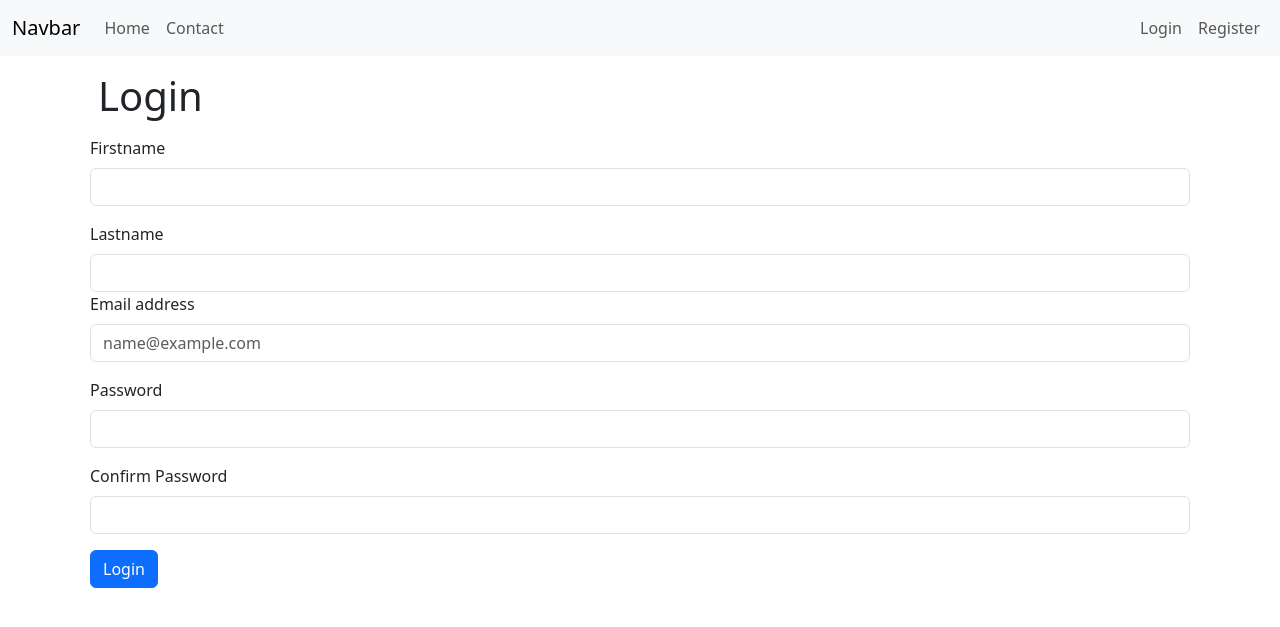
After one commit to alexban14/PHP-MVC_framework, a PHP site: page /login in a window 1280 px wide. The commit adds this page. Shown: the top 627 px of the page. Run offline with PHP 8.4, Linux system fonts and the light colour scheme.

Commit message:
routing, controllers, views fully implemented

```diff
--- /dev/null
+++ b/controllers/AuthController.php
@@ -0,0 +1,27 @@
+<?php
+
+namespace app\controllers;
+
+use app\core\Controller;
+use app\core\Request;
+
+/**
+ * Class AuthController
+ * @author Ban Alexandru <alexandru.ban@gsdgroup.net>
+ * @package app\core
+ **/
+class AuthController extends Controller
+{
+    public function login(Request $request)
+    {
+        $this->setLayout('auth');
+        if ($request->isPost()) return "Handling login";
+        return $this->render('login');
+    }
+
+    public function register(Request $request)
+    {
+        if ($request->isPost()) return "Handling register";
+        return $this->render('register');
+    }
+}
--- a/controllers/SiteController.php
+++ b/controllers/SiteController.php
@@ -30,7 +30,7 @@ class SiteController extends Controller
     {
         $body = $request->getBody();
         echo '<pre>';
-        var_dump($body);
+        print_r($body);
         echo '</pre>';
     }
 }
--- a/core/Application.php
+++ b/core/Application.php
@@ -14,6 +14,7 @@ class Application
     public Request $request;
     public Response $response;
     public static Application $app;
+    public Controller $controller;
 
     public function __construct($rootPath)
     {
@@ -28,4 +29,14 @@ class Application
     {
         echo $this->router->resolve();
     }
+
+    public function setController(Controller $controller): void
+    {
+        $this->controller = $controller;
+    }
+
+    public function getController(): Controller
+    {
+        return $this->controller;
+    }
 }
--- a/core/Controller.php
+++ b/core/Controller.php
@@ -12,6 +12,12 @@ use app\core\Application;
  **/
 class Controller
 {
+    public string $layout = 'main';
+    public function setLayout($layout)
+    {
+        $this->layout = $layout;
+    }
+
     public function render($view, $params = [])
     {
         return Application::$app->router->renderView($view, $params);
--- a/core/Request.php
+++ b/core/Request.php
@@ -20,23 +20,33 @@ class Request
         return substr($path, 0, $position);
     }
 
-    public function getMethod()
+    public function method()
     {
         return strtolower($_SERVER['REQUEST_METHOD']);
+    }
+
+    public function isGet()
+    {
+        return $this->method() === 'get';
+    }
+
+    public function isPost()
+    {
+        return $this->method() === 'post';
     }
 
     public function getBody()
     {
         $body = [];
 
-        if ($this->getMethod() === 'get') {
+        if ($this->method() === 'get') {
             // sanitizing user input for the GET super global
             foreach ($_GET as $key => $item) {
                 $body[$key] = filter_input(INPUT_GET, $key, FILTER_SANITIZE_SPECIAL_CHARS);
             }
         }
 
-        if ($this->getMethod() === 'post') {
+        if ($this->method() === 'post') {
             // sanitizing user input for the GET super global
             foreach ($_POST as $key => $item) {
                 $body[$key] = filter_input(INPUT_POST, $key, FILTER_SANITIZE_SPECIAL_CHARS);
--- a/core/Router.php
+++ b/core/Router.php
@@ -33,7 +33,7 @@ class Router
     public function resolve()
     {
         $path = $this->request->getPath();
-        $method = $this->request->getMethod();
+        $method = $this->request->method();
         $callback = $this->routes[$method][$path] ?? false;
 
         if (!$callback) {
@@ -43,6 +43,11 @@ class Router
 
         if (is_string($callback)) {
             return $this->renderView($callback);
+        }
+
+        if (is_array($callback)) {
+            Application::$app->controller = new $callback[0];
+            $callback[0] = new $callback[0];
         }
 
         return call_user_func($callback, $this->request);
@@ -57,8 +62,9 @@ class Router
 
     protected function layoutContent()
     {
+        $layout = Application::$app->controller->layout;
         ob_start();
-        include_once Application::$ROOT_DIR . "/views/layouts/main.php";
+        include_once Application::$ROOT_DIR . "/views/layouts/$layout.php";
         return ob_get_clean();
     }
 
--- a/public/index.php
+++ b/public/index.php
@@ -1,6 +1,8 @@
 <?php
 
 require_once __DIR__ . '/../vendor/autoload.php';
+
+use app\controllers\AuthController;
 use app\controllers\SiteController;
 use app\core\Application;
 
@@ -11,5 +13,9 @@ $app->router->get('/', [new SiteController(), 'home']);
 
 $app->router->get('/contact', [new SiteController(), 'contact']);
 $app->router->post('/contact', [new SiteController(), 'handleContact']);
+$app->router->get('/login', [new AuthController(), 'login']);
+$app->router->post('/login', [new AuthController(), 'login']);
+$app->router->get('/register', [new AuthController(), 'register']);
+$app->router->post('/register', [new AuthController(), 'register']);
 
 $app->run();
--- a/views/contact.php
+++ b/views/contact.php
@@ -4,15 +4,15 @@
     <form action="/contact" method="POST">
         <div class="mb-3">
           <label for="subject" class="form-label">subject</label>
-          <input type="text" class="form-control" id="subject">
+          <input type="text" class="form-control" name="subject" id="subject">
         </div>
         <div class="mb-3">
           <label for="email" class="form-label">Email address</label>
-          <input type="email" class="form-control" id="email" placeholder="name@example.com">
+          <input type="email" class="form-control" name="email" id="email" placeholder="name@example.com">
         </div>
         <div class="mb-3">
           <label for="body" class="form-label">Body</label>
-          <textarea class="form-control" id="body" rows="3"></textarea>
+          <textarea class="form-control" name="body" id="body" rows="3"></textarea>
         </div>
         <button type="submit" class="btn btn-primary">Submit</button>
     </form>
--- a/views/layouts/main.php
+++ b/views/layouts/main.php
@@ -17,19 +17,21 @@
         <button class="navbar-toggler" type="button" data-bs-toggle="collapse" data-bs-target="#navbarNav" aria-controls="navbarNav" aria-expanded="false" aria-label="Toggle navigation">
           <span class="navbar-toggler-icon"></span>
         </button>
-        <div class="collapse navbar-collapse" id="navbarNav">
+        <div class="collapse navbar-collapse d-flex justify-content-between" id="navbarNav">
           <ul class="navbar-nav">
             <li class="nav-item">
-              <a class="nav-link active" aria-current="page" href="#">Home</a>
+              <a class="nav-link" href="/">Home</a>
             </li>
             <li class="nav-item">
-              <a class="nav-link" href="#">Features</a>
+              <a class="nav-link" href="/contact">Contact</a>
+            </li>
+          </ul>
+          <ul class="navbar-nav ml-auto">
+            <li class="nav-item">
+              <a class="nav-link" href="/login">Login</a>
             </li>
             <li class="nav-item">
-              <a class="nav-link" href="#">Pricing</a>
-            </li>
-            <li class="nav-item">
-              <a class="nav-link disabled">Disabled</a>
+              <a class="nav-link" href="/register">Register</a>
             </li>
           </ul>
         </div>
--- /dev/null
+++ b/views/login.php
@@ -0,0 +1,28 @@
+
+<div class="p-2">
+    <h1 class="p-2">Login</h1>
+
+    <form action="/login" method="POST">
+        <div class="mb-3">
+          <label for="firstname" class="form-label">Firstname</label>
+          <input type="text" class="form-control" name="firstname" id="firstname">
+        </div>
+        <div class="mb-3">
+          <label for="lastname" class="form-label">Lastname</label>
+          <input type="text" class="form-control" name="lastname" id="lastname>
+        </div>
+        <div class="mb-3">
+          <label for="email" class="form-label">Email address</label>
+          <input type="email" class="form-control" name="email" id="email" placeholder="name@example.com">
+        </div>
+        <div class="mb-3">
+          <label for="password" class="form-label">Password</label>
+          <input class="form-control" type="password" name="password" id="password">
+        </div>
+        <div class="mb-3">
+          <label for="confirmPassword" class="form-label">Confirm Password</label>
+          <input class="form-control" type="confirmPassword" name="confirmPassword" id="confirmPassword">
+        </div>
+        <button type="submit" class="btn btn-primary">Login</button>
+    </form>
+</div>
```
Also changed, not shown: views/register.php (added, +25 -0 lines).
